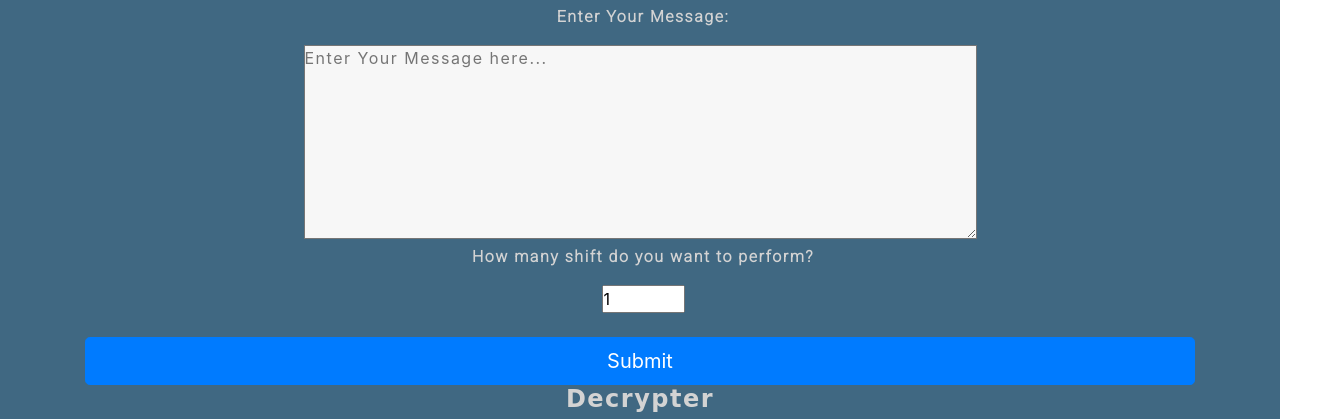
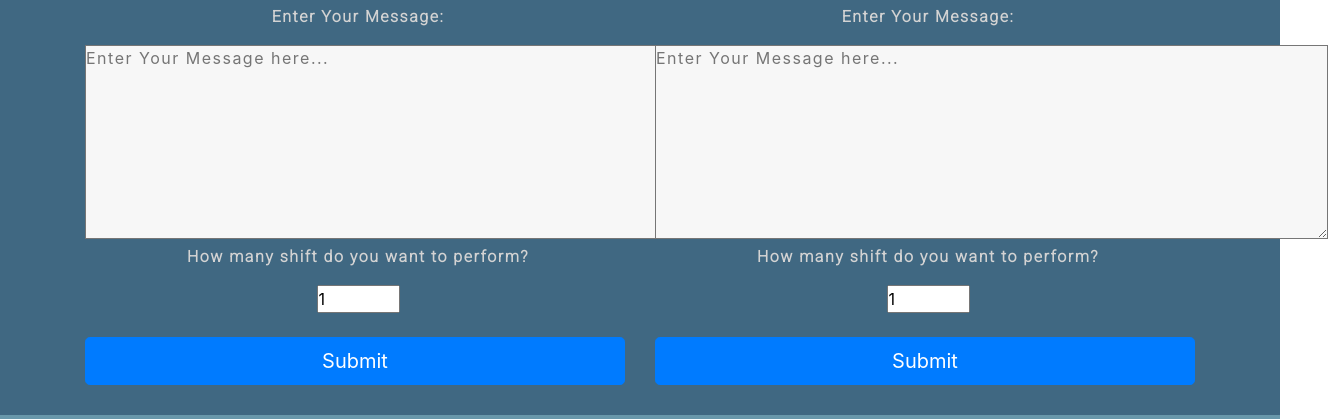
Before and after one commit to vivek9211/encrypt-message, a plain HTML site: page index.html in a window 1280 px wide. Shown: the part 153-572 px from the top of the page, 1328 px wide, since content can reach past the window. Drawn offline with nearby package versions, Linux system fonts and the light colour scheme; a web font is replaced by a local one.

Commit message:
Update index.html

```diff
--- a/index.html
+++ b/index.html
@@ -28,7 +28,7 @@
   <section id="main">
     <div class="container">
   <div class="row">
-    <div class="col-sm-12">
+    <div class="col-lg-6">
         <h4 class="encryptHeader">Encrypter</h4>
         <p class="para"> Enter Your Message: </p>
         <textarea name="name" class="textarea1" rows="8" cols="64" placeholder="Enter Your Message here..." id="EncryptTextarea"></textarea>
@@ -36,7 +36,7 @@
         <input type="number" id="EncryptShift" class="shift" name="" value="1" min="1" max="10"><br><br>
         <button type="button" id="button1" class="btn btn-primary btn-lg btn-block">Submit</button>
     </div>
-    <div class="col-sm-12">
+    <div class="col-lg-6">
         <h4 class="decryptHeader">Decrypter</h4>
         <p class="para"> Enter Your Message: </p>
         <textarea name="name" class="textarea2" rows="8" cols="64" placeholder="Enter Your Message here..." id="DecrypTextarea"></textarea>
```
